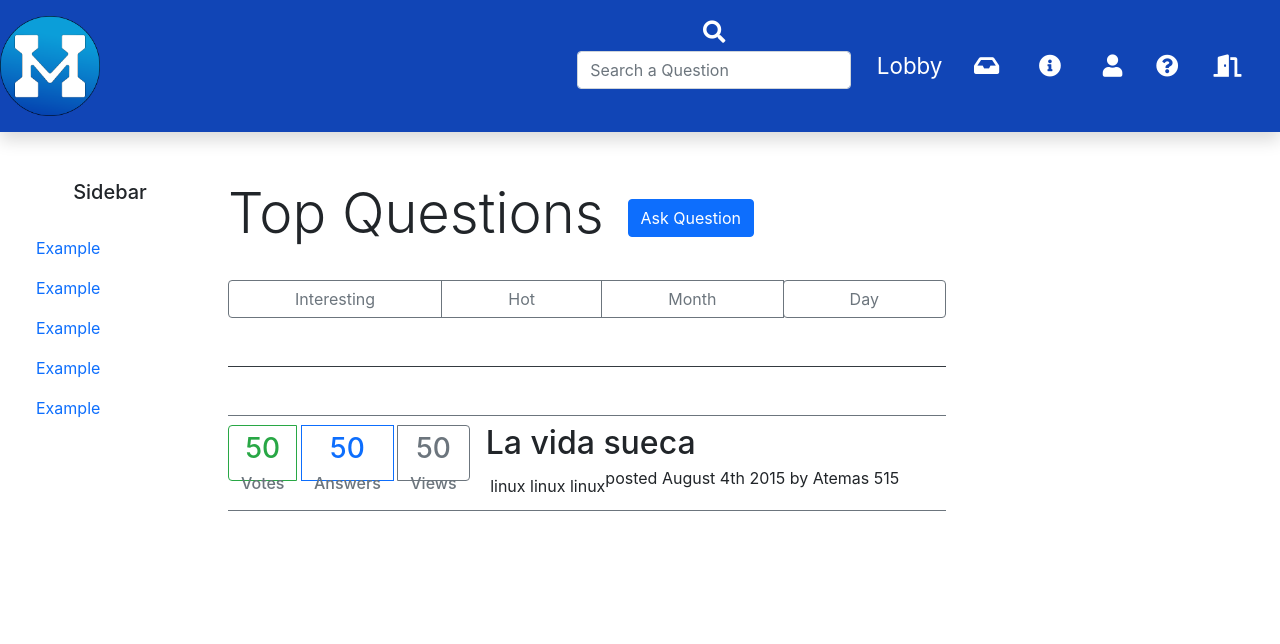
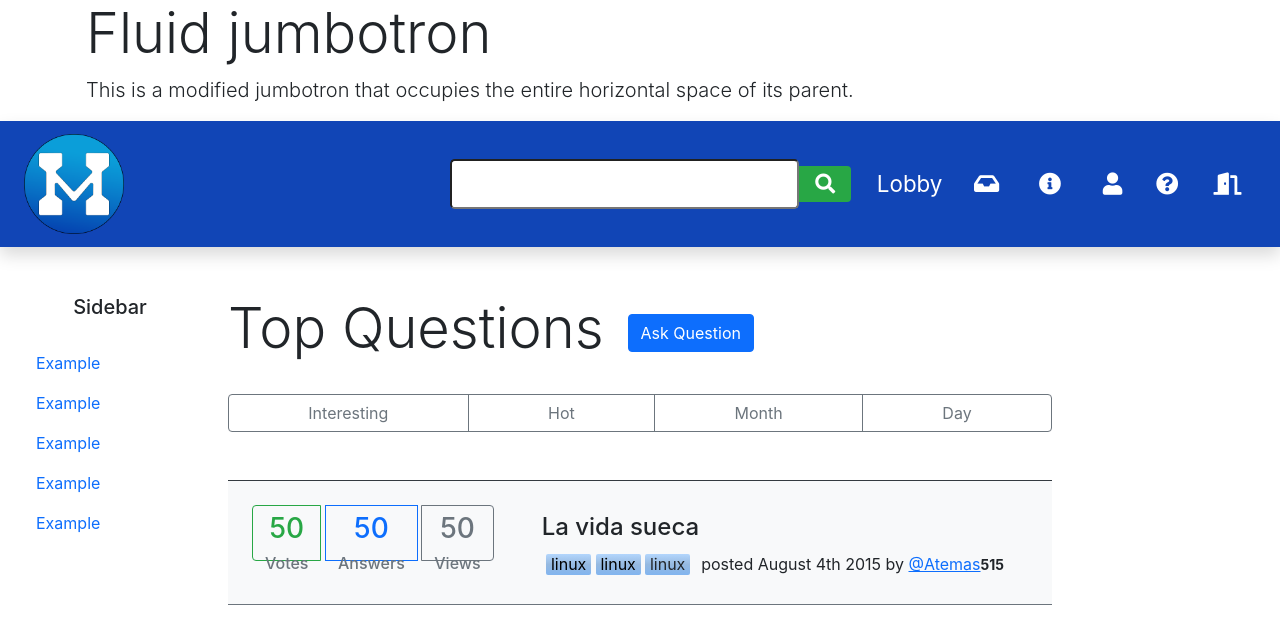
Before and after one commit to katou-raiden/concurso_mate, a Django app: page /forum/ in a window 1280 px wide. Shown: the top 644 px of the page. Run offline with Django 3.2, Linux system fonts and the light colour scheme; data comes from the database, SQL or seed files in the repository; some libraries are stand-ins or nearby versions.

Commit message:
interfaz forum_main mejorado

```diff
--- a/concurso_matematica/forum/static/forum/css/base.css
+++ b/concurso_matematica/forum/static/forum/css/base.css
@@ -17,9 +17,13 @@
     font-size: 1.4rem;
 }
 
-#nav li button{
+#nav li > button{
     background-color: transparent;
     border: none;
     outline: none;
     text-align: center;
 }
+
+.navbar-toggler, .navbar-toggler *{
+    color: white !important;
+}
--- a/concurso_matematica/forum/static/forum/css/main.css
+++ b/concurso_matematica/forum/static/forum/css/main.css
@@ -10,3 +10,12 @@
 .question-info-area a:hover span{
     color: white !important;
 }
+
+.question-tag{
+    background: linear-gradient(0deg ,rgba(88, 157, 236, 0.74), rgba(85, 144, 207, 0.603), rgba(119, 183, 255, 0.534));
+    border-radius: 2px;
+    padding: .025rem .3rem;
+    color: rgb(0, 0, 0);
+    font-weight: 400;
+
+}
--- a/concurso_matematica/forum/templates/forum/base.html
+++ b/concurso_matematica/forum/templates/forum/base.html
@@ -1,5 +1,6 @@
 <html>
 {% load static %}
+
 <head>
     <meta charset="UTF-8">
     <link rel="stylesheet" href="{% static 'forum/css/base.css' %}">
@@ -9,31 +10,40 @@
     <script defer src="{% static 'js/popper.js' %}"></script>
     <script defer src="{% static 'js/bootstrap.min.js' %}"></script>
 </head>
+
 <body>
     <header>
         <!-- Aqui vendria una especie de propaganda animada para darle algo de coolidad al sitio,
         asi como anuncios, etc.. -->
-        <img src="" alt="">
+        <div class="jumbotron jumbotron-fluid">
+            <div class="container">
+              <h1 class="display-4">Fluid jumbotron</h1>
+              <p class="lead">This is a modified jumbotron that occupies the entire horizontal space of its parent.</p>
+            </div>
+          </div>
 
-        <nav class="navbar navbar-dark navbar-expand-lg shadow">
+        <nav class="navbar navbar-expand-lg shadow">
             <!-- Aqui pues la barra de navegacion y los items de toda la vida -->
-            <a href="{% url 'forum_main' %}" class="navbar-brand">
+            <a href="{% url 'forum_main' %}" class="navbar-brand ml-4">
                 <img src="{% static 'img/Logo.png' %}"></img>
             </a>
 
 
-                <button class="navbar-toggler" data-toggle="collapse" data-target="#nav">
-                    <span class="navbar-toggler-icon text-white"></span>
+            <button class="navbar-toggler mr-2" data-toggle="collapse" data-target="#nav">
+                <span class="fas fa-bars"></span>
             </button>
-                <div class="navbar-collapse collapse">
 
-                    <ul class="navbar-nav ml-auto d-flex justify-content-around align-items-center" id="nav">
-                        <li>
-                            <form class="navbar-fo form-row text-center form-group" method="POST">
-                                    <label class="col-2" class="text-white" for="#search-question">
-                                        <span class="fas fa-search text-white"></span>
-                                    </label>
-                                    <input type="text" class="col-10 form-control text-white" id="search-question" placeholder="Search a Question">
+            <div class="navbar-collapse collapse" id="nav">
+
+                <ul class="navbar-nav ml-auto d-flex justify-content-around align-items-center">
+
+                    <li class="order-last order-lg-first">
+                        <form method="GET" class="form-inline my-0">
+                            <div class="form-group my-0 py-0">
+
+                                <input type="text" class="form-control-lg mr-0"><button type="submit" class="border-0 btn-success btn-lg  btn-primary rounded-0  rounded-right"><span class="fas fa-search"></span></button>
+
+                            </div>
                         </form>
 
                     </li>
@@ -91,8 +101,11 @@
     </section>
 
 
+    <script>
 
+    </script>
 
 
 </body>
+
 </html>
--- a/concurso_matematica/forum/templates/forum/main.html
+++ b/concurso_matematica/forum/templates/forum/main.html
@@ -15,7 +15,7 @@
       <li class="ml-1 "><a href="" class="nav-link active">Example</a></li>
     </ul>
   </aside>
-  <section class="col-12 col-lg-8 col-xl-7">
+  <section class="col-12 col-lg-8 col-xl-8">
     <div id="section heading" class="border-dark border-bottom pb-5">
       <div class="d-flex align-items-center my-4">
         <h1 class="display-4 text-black d-inline-block" id="questions-section-title">Top Questions</h1>
@@ -26,14 +26,14 @@
         <a href="#" class="btn btn-outline-secondary rounded-left">Interesting</a>
         <a href="#" class="btn btn-outline-secondary">Hot</a>
         <a href="#" class="btn btn-outline-secondary">Month</a>
-        <a href="#" class="btn btn-outline-secondary rounded-left">Day</a>
+        <a href="#" class="btn btn-outline-secondary rounded-right">Day</a>
       </div>
     </div>
 
-    <div id="questions-area" class="my-5">
+    <div id="questions-area" class="bg-light">
       {% for post in posts %}
-      <div class="w-100 border-secondary d-flex flex-row border-bottom border-top border-primary">
-        <div class="question-info d-flex flex-column justify-content-center">
+      <div class="w-100 border-secondary py-4 d-flex flex-row border-bottom border-black">
+        <div class="question-info d-flex flex-column justify-content-center ml-4">
           <div class="btn-group d-inline-block question-info-area">
             <a href="" class="question-vote-info btn btn-outline-success text-center h-75 d-inline-block">
               <span class="h3 d-block">50</span>
@@ -49,27 +49,27 @@
             </a>
           </div>
         </div>
-        <div class="d-flex flex-column py-1 justify-content-between question-item">
-          <h6 class="mx-3 my-1 h2">{{post.titulo}}</h6>
+        <div class="d-flex flex-grow-1 flex-column py-1 justify-content-between question-item align-items-stretch">
+          <h6 class="mx-5 my-1 h4">{{post.titulo}}</h6>
 
-          <div class="mx-3 question-info-footer d-flex justify-content-between align-content-end">
-            <ul class="list-unstyled my-2 question-info-tags">
+          <div class="mx-5 question-info-footer d-flex justify-content-between align-items-end">
+            <ul class="list-unstyled question-info-tags py-0 my-0">
               <li class="d-inline-block">
                 <a class="">
 
                 </a></li>
-              <li class="d-inline-block">
+              <li class="d-inline-block ">
                 <a class="">
-                  linux
+                  <span class="question-tag">linux</span>
                 </a></li>
-              <li class="d-inline-block "><a class="">
-                  linux
+              <li class="d-inline-block"><a class="">
+                <span class="question-tag">linux</span>
                 </a></li>
-              <li class="d-inline-block "><a class="">
-                  linux
+              <li class="d-inline-block"><a class="">
+                <a class="question-tag" data-toggle="popover" data-placement="top" data-trigger="hover" data-content="Hello" title="Testing title" data-container="body" >linux</a>
                 </a></li>
             </ul>
-            <p class="py-0 my-0"> posted August 4th 2015 by Atemas <span>515</span></p>
+            <p class="py-0 my-0">posted August 4th 2015 by <a href="#">@Atemas</a><span class="font-weight-bold small">515</span></p>
           </div>
 
 
@@ -79,8 +79,12 @@
     </div>
 
   </section>
-  <div class="col-12 col-xl-3">
+  <div class="col-12 col-xl-2">
   </div>
 </div>
-
+<script>
+   window.onload = function(){
+        $('[data-toggle="popover"]').popover();
+        };
+</script>
 {% endblock %}
```
Lines whose indentation alone changed are shown as unchanged.
